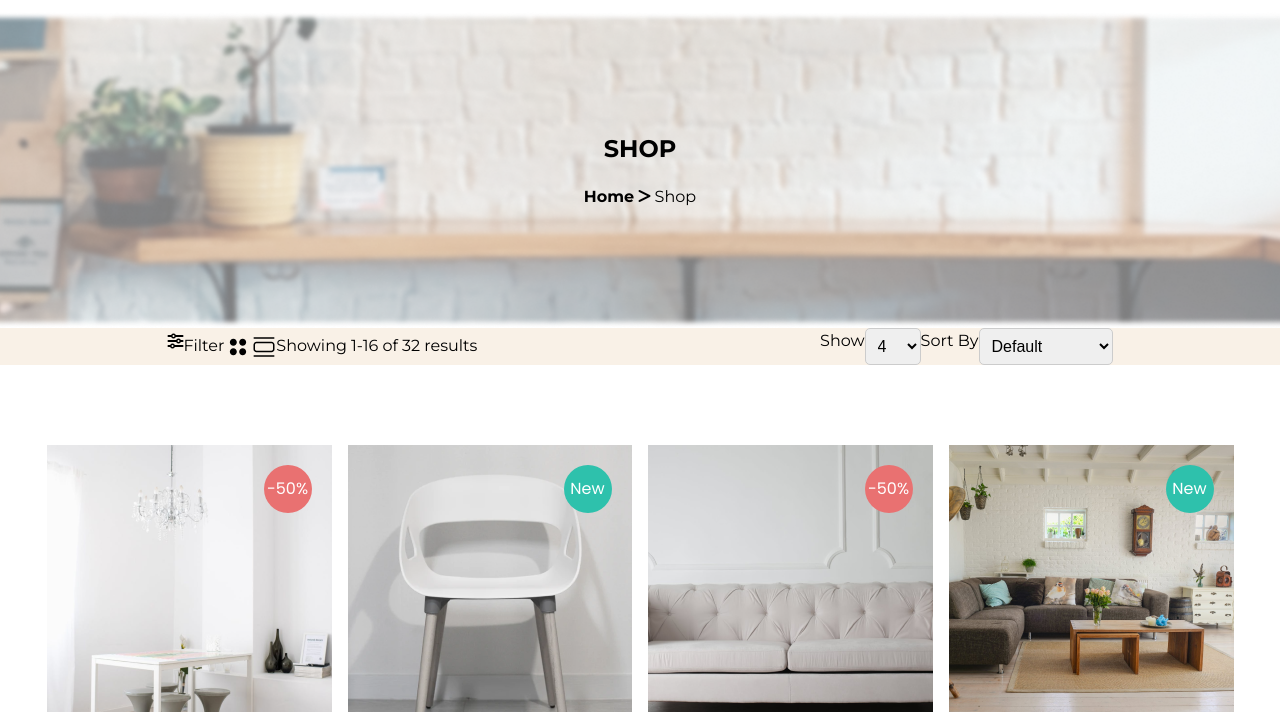
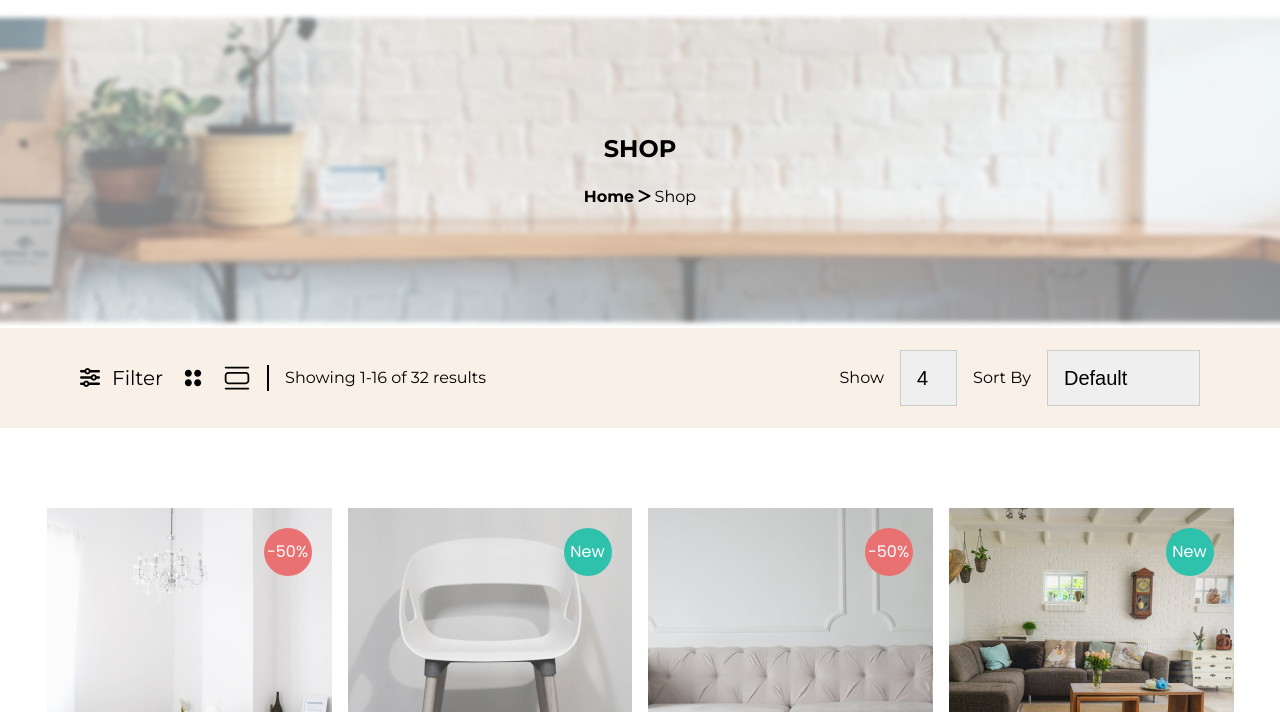
Before and after one commit to Rejoice2374/Funfiro, a plain HTML site: page shop.html in a window 1280 px wide. Shown: the part 88-800 px from the top of the page. Drawn offline with nearby package versions, Linux system fonts and the light colour scheme.

Commit message:
shop css done

```diff
--- a/css/style.css
+++ b/css/style.css
@@ -403,29 +403,62 @@ footer {
 .search__flex {
   background: #f9f1e7;
   display: flex;
-  justify-content: space-around;
+  justify-content: space-between;
   align-items: center;
   gap: 8px;
+  height: 100px;
+  padding: 0 80px;
 }
 
 .filterss {
   display: flex;
+  align-items: center;
+  gap: 16px;
 }
 
 .filter {
   display: flex;
+  align-items: center;
+  gap: 12px;
+  font-size: 20px;
+}
+
+.filter i {
+  font-size: 20px;
+}
+
+.bline {
+  border-left: 2px solid #000000;
+  padding-left: 16px;
+}
+
+.filterss img {
+  width: 28px;
 }
 
 .sortss {
   display: flex;
+  align-items: center;
+  gap: 16px;
 }
 
 .display {
   display: flex;
+  align-items: center;
+  gap: 16px;
 }
 
 .sort {
   display: flex;
+  align-items: center;
+  gap: 16px;
+}
+
+select {
+  appearance: none;
+  padding: 16px;
+  font-size: 20px;
+  border: 1px solid #ccc;
 }
 
 /* NEXT OPTIONS */
@@ -481,10 +514,3 @@ footer {
 .value img {
   width: 60px;
 }
-
-select {
-  padding: 8px;
-  font-size: 16px;
-  border-radius: 5px;
-  border: 1px solid #ccc;
-}
--- a/shop.html
+++ b/shop.html
@@ -57,7 +57,7 @@
         </div>
         <img src="assets/ci_grid-big-round.svg" alt="grid" />
         <img src="assets/bi_view-list.svg" alt="list" />
-        <p>Showing 1-16 of 32 results</p>
+        <p class="bline">Showing 1-16 of 32 results</p>
       </div>
 
       <div class="sortss">
```
